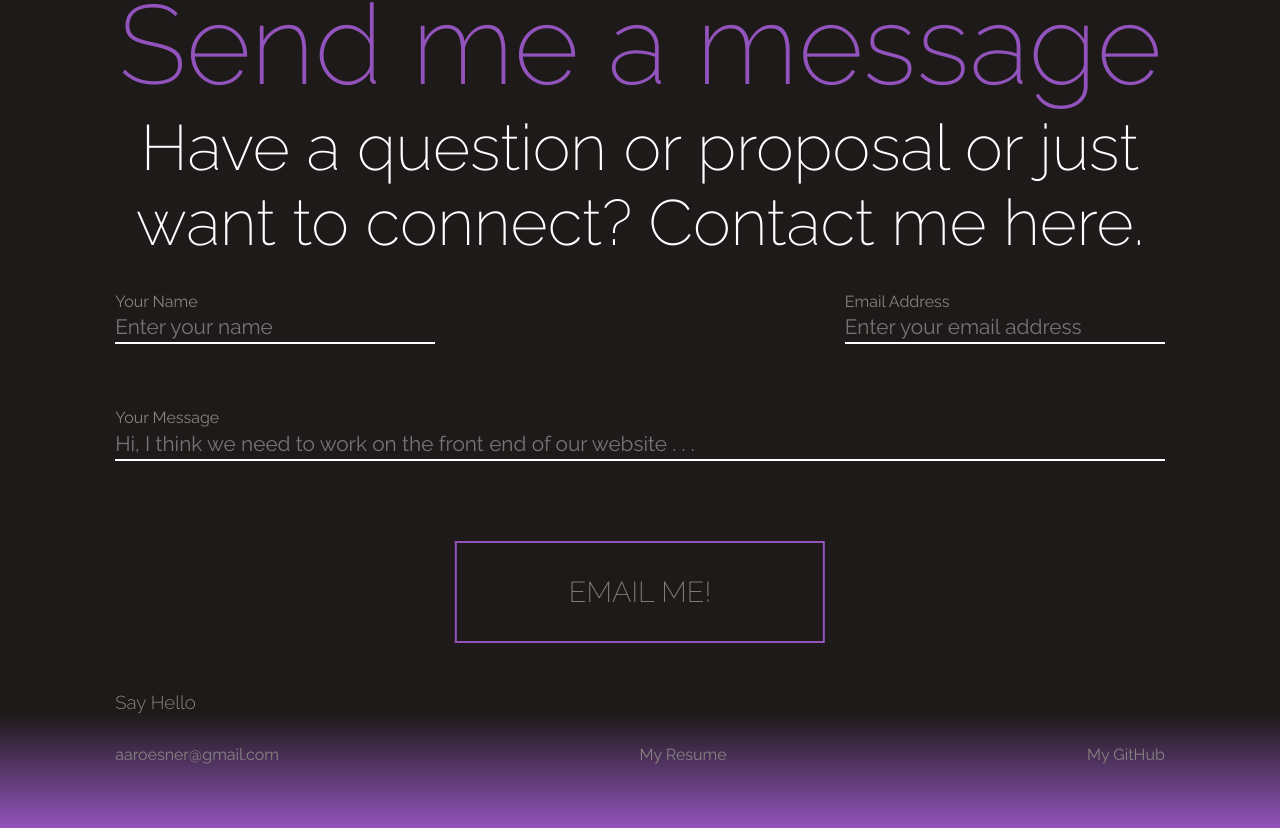
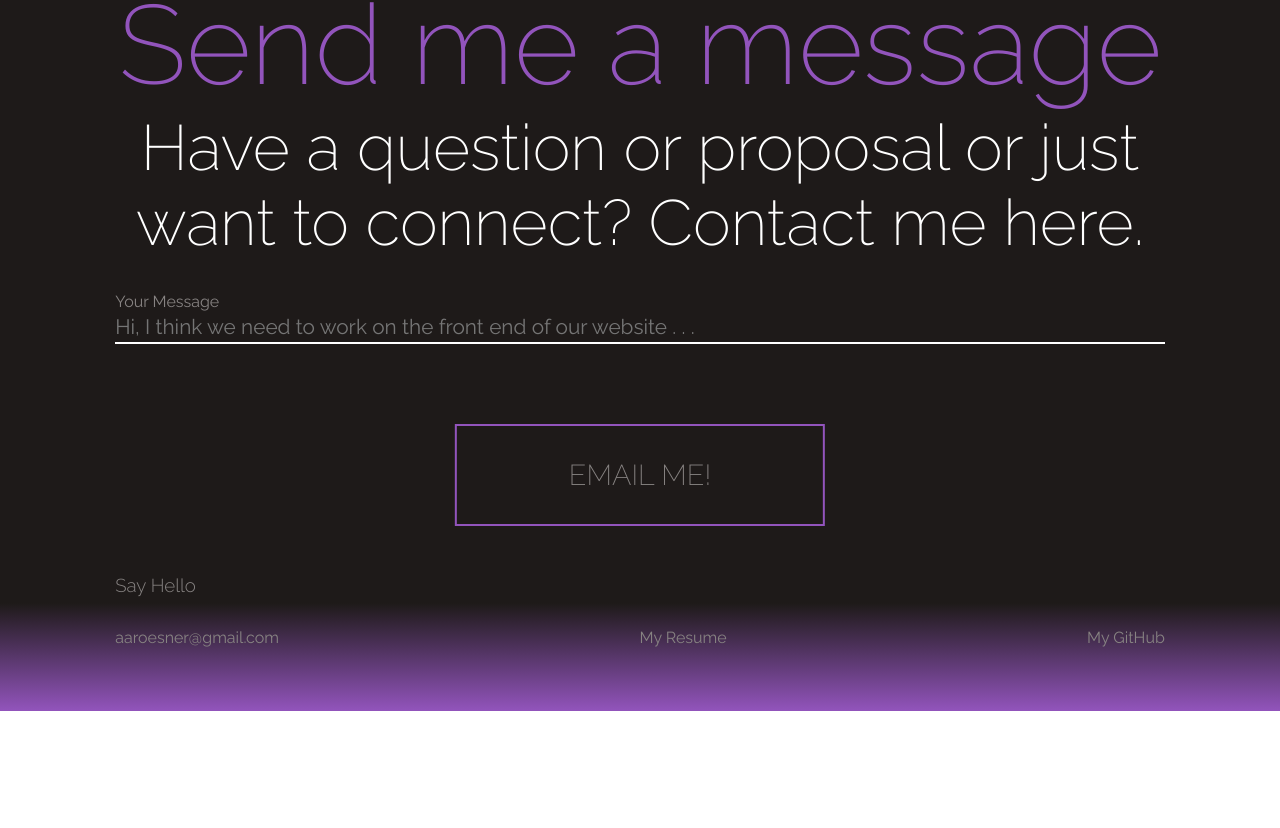
Before and after one commit to roesnera/mars-port-design, a React (Vite) app: page / in a window 1280 px wide. Shown: the part 1447-2275 px from the top of the page. After the commit the page ends 2158 px from the top, so only its background shows below. Built offline with nearby package versions, Linux system fonts and the light colour scheme.

Commit message:
removes unused form fields

```diff
--- a/src/Contact/Contact.jsx
+++ b/src/Contact/Contact.jsx
@@ -37,14 +37,14 @@ export default function Contact() {
     <h2 className='contact-header'>Send me a message</h2>
     <h4 className="contact-subheader">Have a question or proposal or just want to connect? Contact me here.</h4>
     <div className='contact-form'>
-      <div className="form-item form-name">
+      {/* <div className="form-item form-name">
         <label htmlFor="name">Your Name</label>
         <input type="text" name="name" value={formName} onChange={nameChange} placeholder='Enter your name'/>
       </div>
       <div className="form-item form-email">
         <label htmlFor="email">Email Address</label>
         <input type="text" name="email" value={formEmail} onChange={emailChange} placeholder='Enter your email address'/>
-      </div>
+      </div> */}
       <div className="form-item form-message">
         <label htmlFor="body">Your Message</label>
         <input type="text" name="text" value={formMessage} onChange={messageChange} placeholder='Hi, I think we need to work on the front end of our website . . .'/>
```
